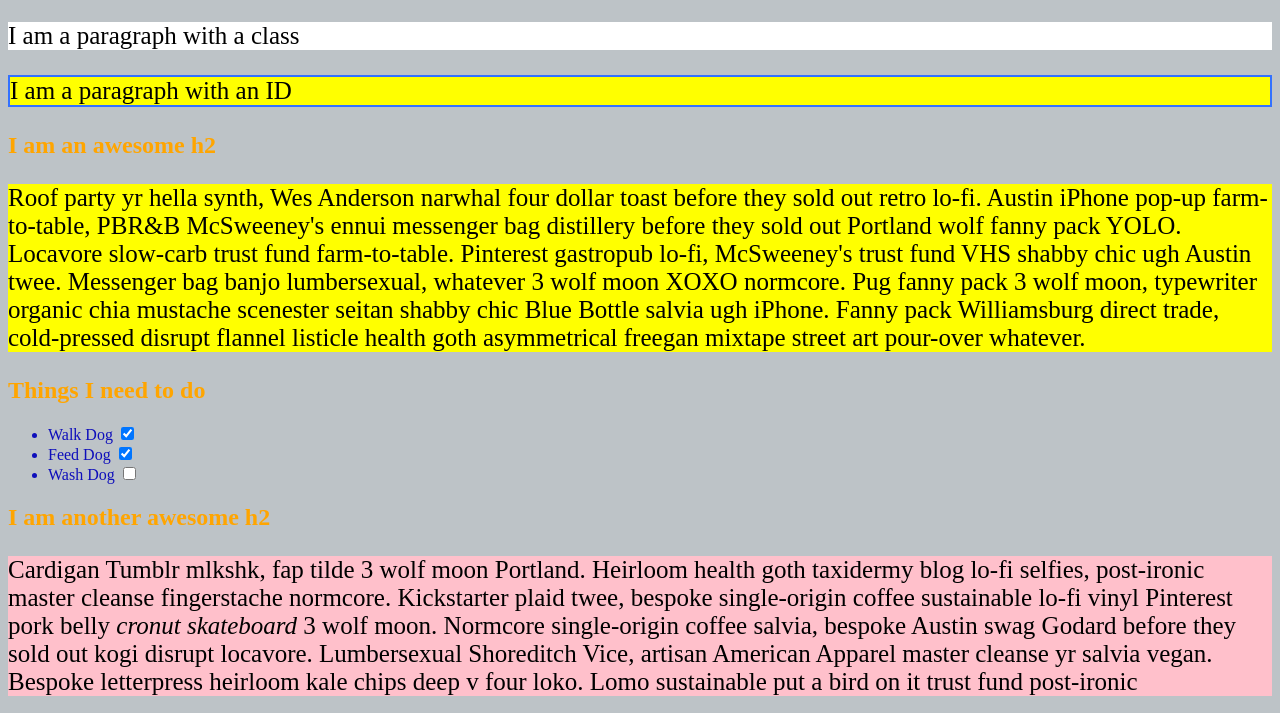
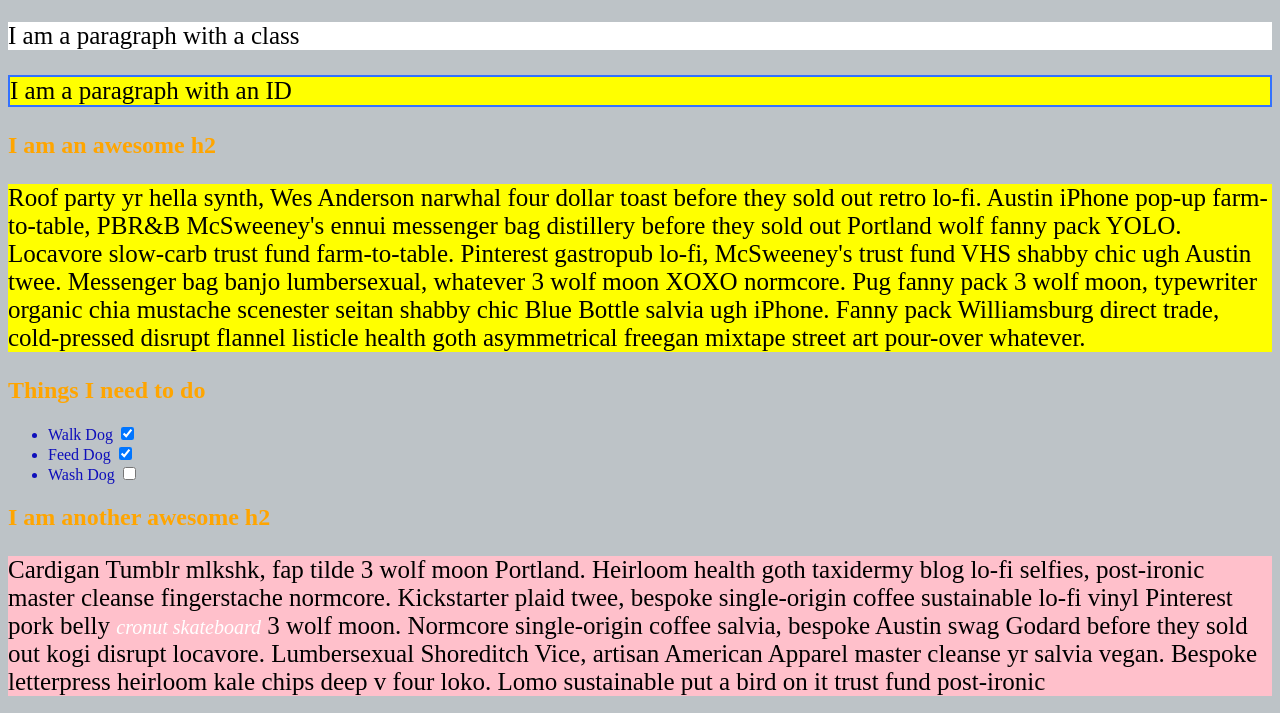
Before and after one commit to MrMusito/css-selectors, a plain HTML site: page index.html in a window 1280 px wide. Shown: the part 87-800 px from the top of the page. Drawn offline with Linux system fonts and the light colour scheme.

Commit message:
em inside a div

```diff
--- a/styles.css
+++ b/styles.css
@@ -64,7 +64,10 @@ div:nth-of-type(3) > p:nth-of-type(2) {
 }
 
 /* Make the <em> in the 3rd <div> element white and 20px font(font-size:20px)*/
-
+div:nth-of-type(3) em {
+    color: white;
+    font-size: 20px;
+}
 
 
 /*BONUS CHALLENGES*/
```
